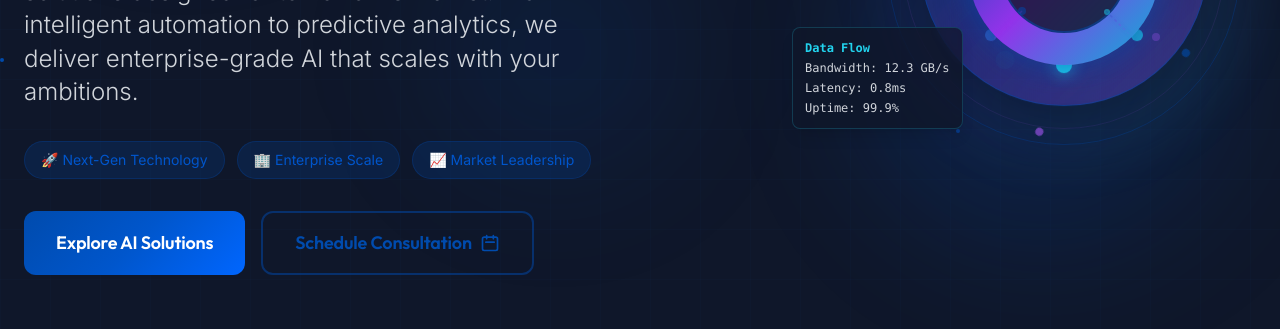
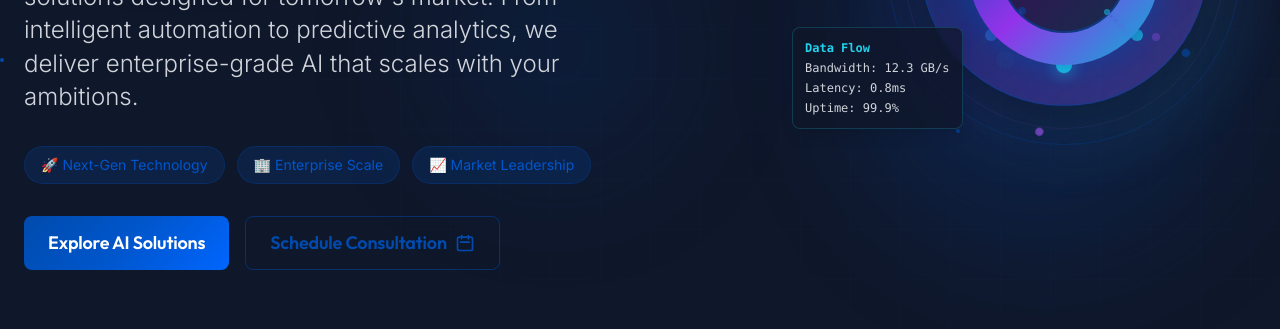
Before and after one commit to Tamil452/websiteofdream, a plain HTML site: page index.html in a window 1280 px wide. Shown: the part 471-800 px from the top of the page. Drawn offline with nearby package versions, Linux system fonts and the light colour scheme.

Commit message:
Add files via upload

```diff
--- a/index.html
+++ b/index.html
@@ -174,20 +174,29 @@ box-shadow: 0 20px 40px rgba(59, 130, 246, 0.2);
     </div>
 
     <!-- CTA Buttons -->
-    <div class="flex flex-col sm:flex-row gap-4 mb-8 animate-fadeInUp" style="animation-delay: 0.4s;">
-        <button onclick="document.getElementById('features').scrollIntoView({behavior: 'smooth', block: 'start'})" class="group relative px-8 py-4 gradient-blue text-white rounded-xl text-lg font-semibold overflow-hidden transition-all duration-300 hover:shadow-2xl hover:shadow-[#004bad]/25 font-heading">
+    <div class="flex flex-col sm:flex-row gap-4 mb-8 animate-fadeInUp w-full sm:w-auto" style="animation-delay: 0.4s;">
+        <!-- Explore AI Solutions Button -->
+        <button
+            onclick="document.getElementById('features').scrollIntoView({behavior: 'smooth', block: 'start'})"
+            class="group relative w-full sm:w-auto px-6 py-3 gradient-blue text-white rounded-lg text-base sm:text-lg font-semibold overflow-hidden transition-all duration-300 hover:shadow-2xl hover:shadow-[#004bad]/25 font-heading">
             <span class="relative z-10">Explore AI Solutions</span>
             <div class="absolute inset-0 bg-gradient-to-r from-[#004bad] to-[#0056cc] opacity-0 group-hover:opacity-100 transition-opacity duration-300"></div>
         </button>
-        <button onclick="window.location.href='https://calendly.com/dellizocorporate/30min'" class="px-8 py-4 border-2 border-[#004bad]/50 text-[#004bad] rounded-xl text-lg font-semibold hover:border-[#0056cc] hover:bg-[#004bad]/10 hover:text-[#0056cc] transition-all duration-300 backdrop-blur-sm font-heading">
-            <span class="flex items-center">
+
+        <!-- Schedule Consultation Button -->
+        <button
+            onclick="window.location.href='https://calendly.com/dellizocorporate/30min'"
+            class="w-full sm:w-auto px-6 py-3 border border-[#004bad]/50 text-[#004bad] rounded-lg text-base sm:text-lg font-semibold hover:border-[#0056cc] hover:bg-[#004bad]/10 hover:text-[#0056cc] transition-all duration-300 backdrop-blur-sm font-heading">
+            <span class="flex items-center justify-center">
                 Schedule Consultation
                 <svg class="w-5 h-5 ml-2" fill="none" stroke="currentColor" viewBox="0 0 24 24">
-                    <path stroke-linecap="round" stroke-linejoin="round" stroke-width="2" d="M8 7V3m8 4V3m-9 8h10M5 21h14a2 2 0 002-2V7a2 2 0 00-2-2H5a2 2 0 00-2 2v12a2 2 0 002 2z"></path>
+                    <path stroke-linecap="round" stroke-linejoin="round" stroke-width="2"
+                          d="M8 7V3m8 4V3m-9 8h10M5 21h14a2 2 0 002-2V7a2 2 0 00-2-2H5a2 2 0 00-2 2v12a2 2 0 002 2z"/>
                 </svg>
             </span>
         </button>
     </div>
+
 
     <!-- Trust Indicators -->
     <!-- <div class="flex items-center space-x-6 text-sm text-gray-400 animate-fadeInUp" style="animation-delay: 0.5s;">
```
